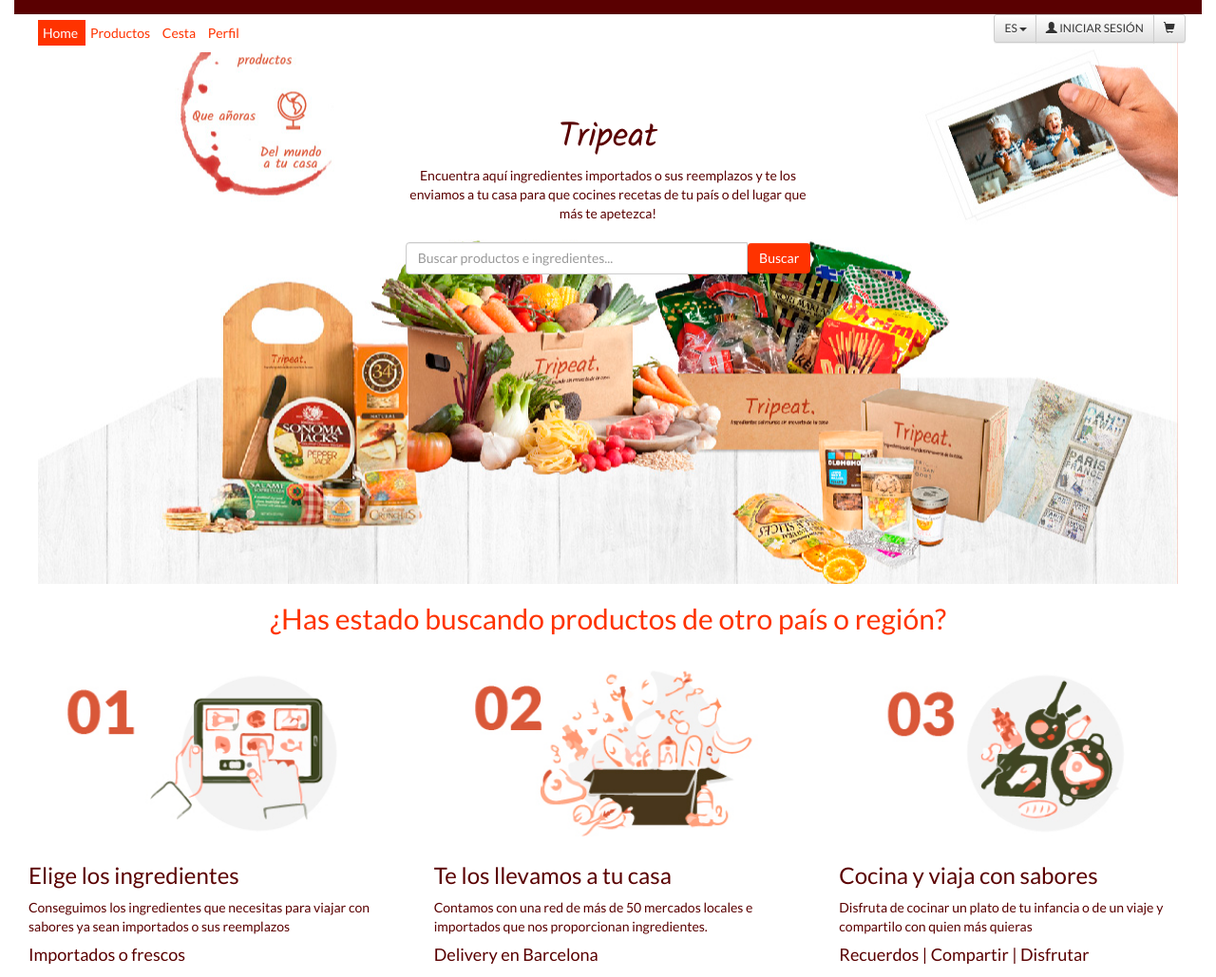
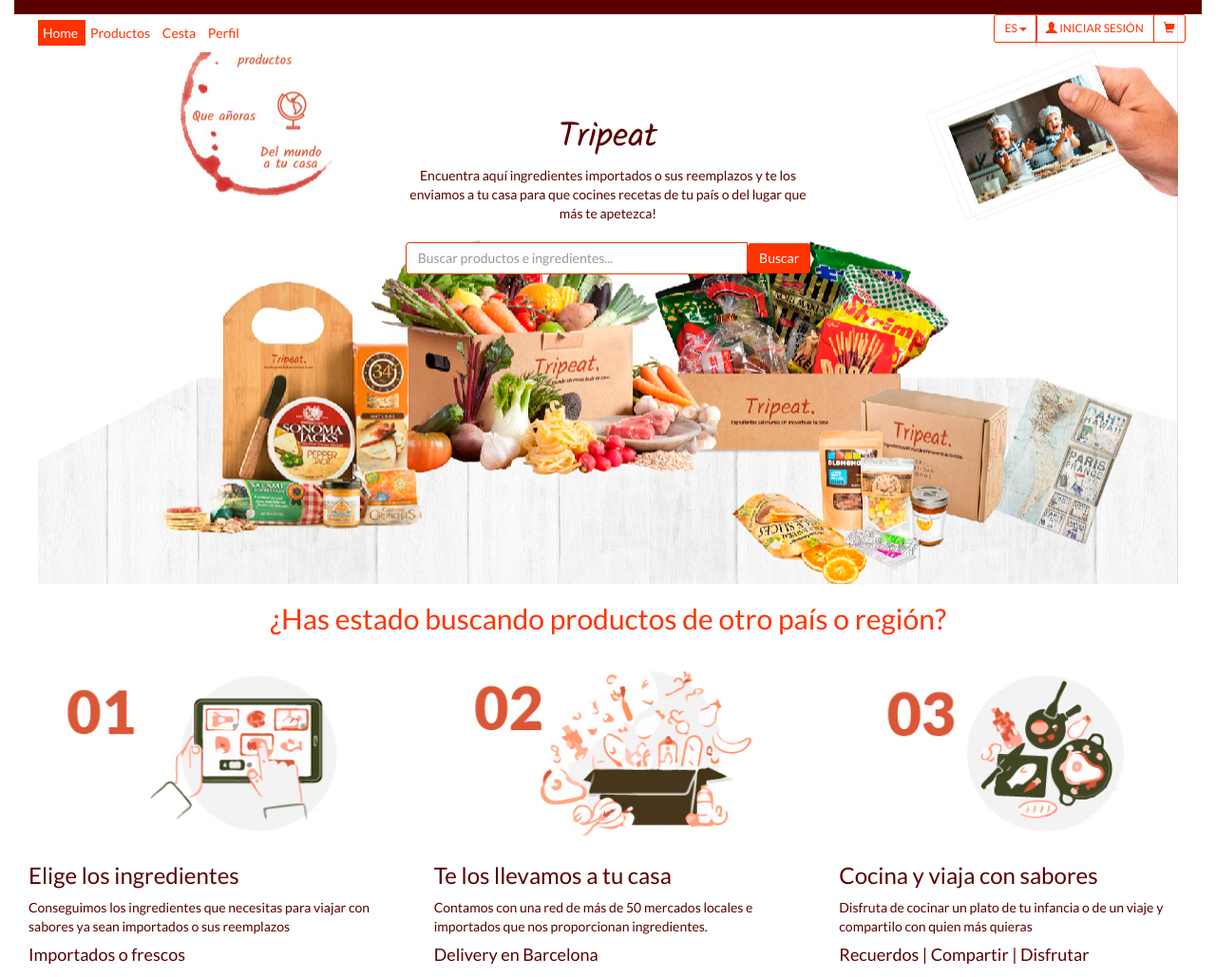
Before and after one commit to sofia-gonzalez/Tripeat, a plain HTML site: page index.html in a window 1280 px wide. Shown: the top 1029 px of the page at 95% size. Drawn offline with nearby package versions, Linux system fonts and the light colour scheme.

Commit message:
form style

```diff
--- a/styles.css
+++ b/styles.css
@@ -173,7 +173,7 @@ footer a:link, a:visited {
 }
 
 a:hover, a:active {
-    background-color: #ff8162;
+    background-color: #ffc5b7;
     text-decoration: none
 
 }
@@ -269,3 +269,18 @@ text-shadow: none}
 .product img {
 	max-height: 165px;
 }
+
+.btn-group button, .btn-default{
+	text-shadow: none;
+	border-color: #FF3300;
+	background: none;
+	color:  #FF3300
+}
+
+.btn-default:hover {color:  #FF3300;
+	background:#ffc5b7;
+	border-color: #FF3300;
+}
+
+.form-control{border-color: #FF3300;}
+.form-control:focus {border-color:#5a0001;}
```
